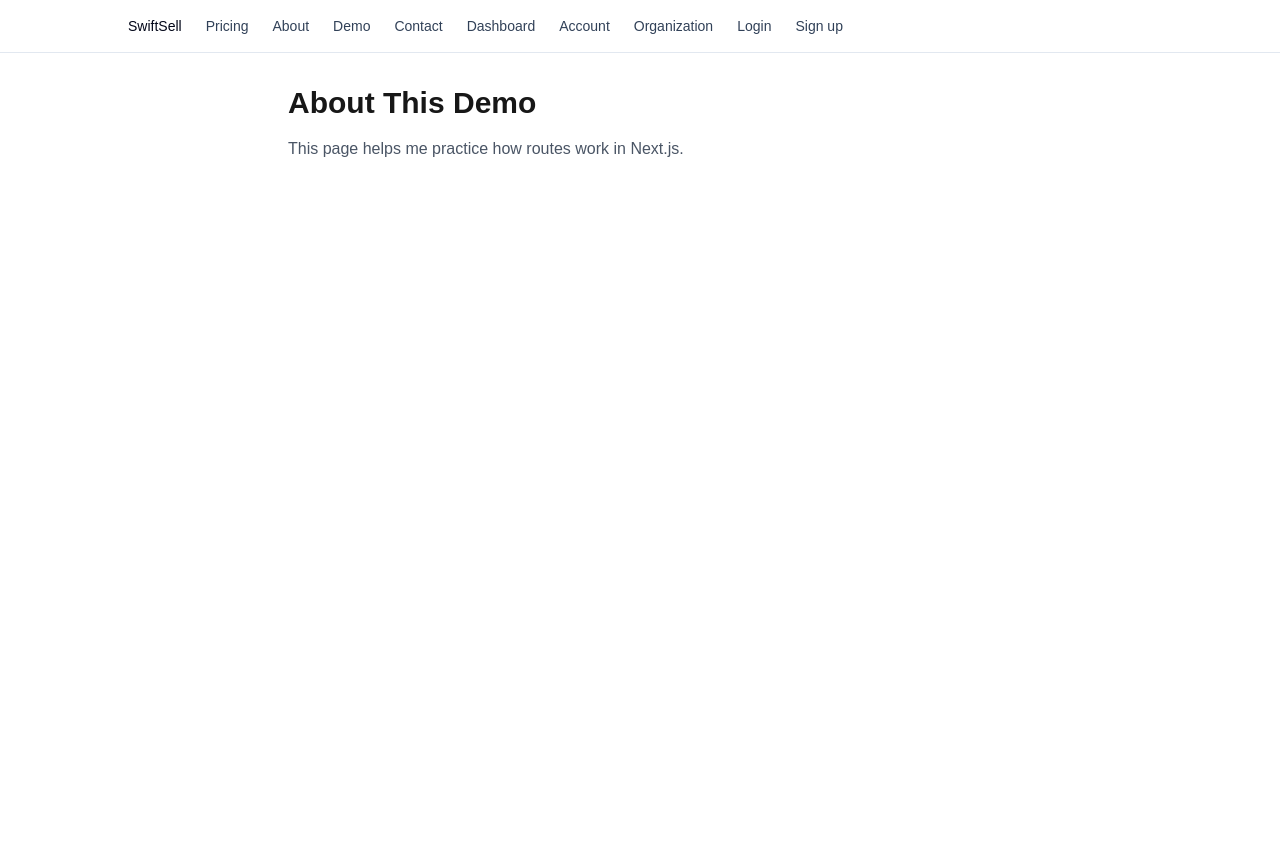
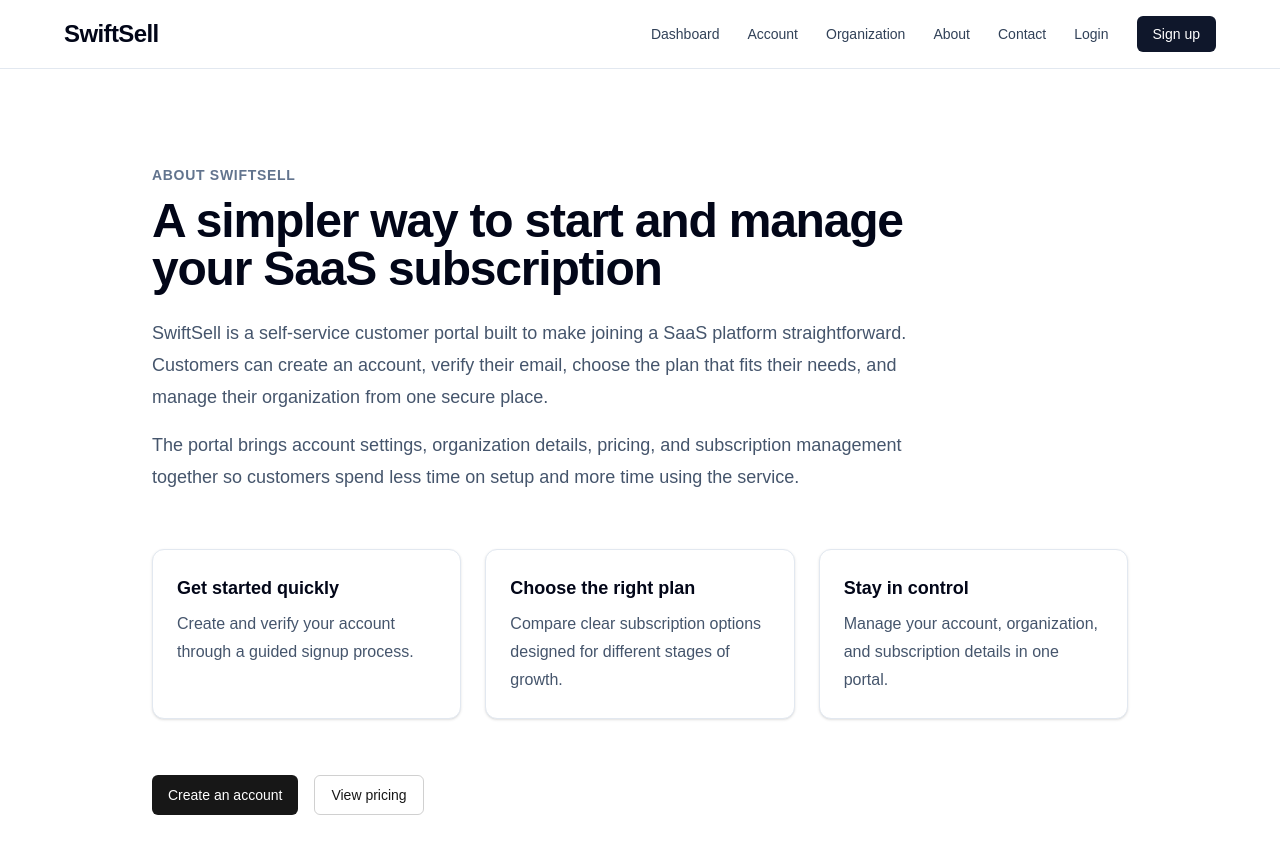
Before and after one commit to siddrentech/Saas-Intern-Project, a Next.js app: page /about in a window 1280 px wide. Shown: the top 854 px of the page. Before the commit the page ends 800 px from the top, so only its background shows below. Built offline with nearby package versions, Linux system fonts and the light colour scheme.

Commit message:
changed the formatting

```diff
--- a/app/about/page.tsx
+++ b/app/about/page.tsx
@@ -1,10 +1,50 @@
+import Link from "next/link"
+import { Button } from "@/components/ui/button"
+
 export default function AboutPage() {
   return (
-    <main className="mx-auto max-w-3xl p-8">
-      <h1 className="text-3xl font-bold">About This Demo</h1>
-      <p className="mt-4 text-gray-600">
-        This page helps me practice how routes work in Next.js.
-      </p>
+    <main className="mx-auto max-w-5xl px-6 py-16 md:py-24">
+      <section className="max-w-3xl">
+        <p className="text-sm font-semibold uppercase tracking-wider text-slate-500">
+          About SwiftSell
+        </p>
+        <h1 className="mt-3 text-4xl font-bold tracking-tight text-slate-950 md:text-5xl">
+          A simpler way to start and manage your SaaS subscription
+        </h1>
+        <p className="mt-6 text-lg leading-8 text-slate-600">
+          SwiftSell is a self-service customer portal built to make joining a
+          SaaS platform straightforward. Customers can create an account,
+          verify their email, choose the plan that fits their needs, and manage
+          their organization from one secure place.
+        </p>
+        <p className="mt-4 text-lg leading-8 text-slate-600">
+          The portal brings account settings, organization details, pricing,
+          and subscription management together so customers spend less time on
+          setup and more time using the service.
+        </p>
+      </section>
+
+      <section className="mt-14 grid gap-6 md:grid-cols-3">
+        {[
+          ["Get started quickly", "Create and verify your account through a guided signup process."],
+          ["Choose the right plan", "Compare clear subscription options designed for different stages of growth."],
+          ["Stay in control", "Manage your account, organization, and subscription details in one portal."],
+        ].map(([title, description]) => (
+          <article key={title} className="rounded-xl border border-slate-200 bg-white p-6 shadow-sm">
+            <h2 className="text-lg font-semibold text-slate-950">{title}</h2>
+            <p className="mt-2 leading-7 text-slate-600">{description}</p>
+          </article>
+        ))}
+      </section>
+
+      <section className="mt-14 flex flex-wrap gap-4">
+        <Button asChild>
+          <Link href="/signup">Create an account</Link>
+        </Button>
+        <Button variant="outline" asChild>
+          <Link href="/pricing">View pricing</Link>
+        </Button>
+      </section>
     </main>
   )
 }
--- a/app/contact/page.tsx
+++ b/app/contact/page.tsx
@@ -1,9 +1,61 @@
+import Link from "next/link"
+import { Button } from "@/components/ui/button"
+
 export default function ContactPage() {
   return (
-    <main className="mx-auto max-w-3xl p-8">
-      <h1 className="text-3xl font-bold">Contact</h1>
-      <p className="mt-4 text-gray-600">
-        This is a practice contact page for my SaaS portal project.
+    <main className="mx-auto max-w-5xl px-6 py-16 md:py-24">
+      <section className="max-w-3xl">
+        <p className="text-sm font-semibold uppercase tracking-wider text-slate-500">
+          Contact us
+        </p>
+        <h1 className="mt-3 text-4xl font-bold tracking-tight text-slate-950 md:text-5xl">
+          Connect with RenaissanceTech
+        </h1>
+        <p className="mt-6 text-lg leading-8 text-slate-600">
+          SwiftSell is developed by RenaissanceTech. Reach out to the team in
+          Dublin, Ohio, for product questions, support, or help finding the
+          right solution for your business.
+        </p>
+      </section>
+
+      <section className="mt-12 rounded-xl border border-slate-200 bg-white p-8 shadow-sm">
+        <h2 className="text-2xl font-semibold text-slate-950">
+          RenaissanceTech
+        </h2>
+        <address className="mt-4 space-y-2 not-italic text-slate-600">
+          <p>5695 Avery Road</p>
+          <p>Dublin, Ohio 43016</p>
+          <p>
+            <a className="font-medium text-slate-900 underline" href="tel:+16143891974">
+              614-389-1974
+            </a>
+          </p>
+        </address>
+
+        <div className="mt-8 flex flex-wrap gap-4">
+          <Button asChild>
+            <a href="https://renaissancetech.com/contact-us/" target="_blank" rel="noreferrer">
+              Contact RenaissanceTech
+            </a>
+          </Button>
+          <Button variant="outline" asChild>
+            <a
+              href="https://www.google.com/maps/search/?api=1&query=5695+Avery+Road+Dublin+Ohio+43016"
+              target="_blank"
+              rel="noreferrer"
+            >
+              Get directions
+            </a>
+          </Button>
+        </div>
+      </section>
+
+      <p className="mt-8 text-sm text-slate-500">
+        Want to learn more first?{" "}
+        <Link href="/about" className="font-medium text-slate-900 underline">
+          Read about SwiftSell
+        </Link>
+        .
       </p>
     </main>
   )
--- a/app/demo/page.tsx
+++ /dev/null
@@ -1,10 +0,0 @@
-export default function DemoPage() {
-  return (
-    <main className="mx-auto max-w-3xl p-8">
-      <h1 className="text-3xl font-bold">Demo</h1>
-      <p className="mt-4 text-gray-600">
-        This route is ready for the SwiftSell SaaS portal demo.
-      </p>
-    </main>
-  );
-}
--- a/app/layout.tsx
+++ b/app/layout.tsx
@@ -19,19 +19,25 @@ export default function RootLayout({
     >
       <body className="min-h-screen bg-slate-50 text-slate-950">
         <nav className="border-b border-slate-200 bg-white px-6 py-4">
-          <div className="mx-auto flex max-w-5xl flex-wrap items-center gap-x-6 gap-y-2 text-sm font-medium text-slate-700">
-            <Link href="/" className="text-slate-950">
+          <div className="mx-auto flex max-w-6xl flex-wrap items-center gap-x-7 gap-y-3 text-sm font-medium text-slate-700">
+            <Link
+              href="/"
+              className="mr-auto text-2xl font-bold tracking-tight text-slate-950"
+            >
               SwiftSell
             </Link>
-            <Link href="/pricing">Pricing</Link>
-            <Link href="/about">About</Link>
-            <Link href="/demo">Demo</Link>
-            <Link href="/contact">Contact</Link>
             <Link href="/dashboard">Dashboard</Link>
             <Link href="/settings/account">Account</Link>
             <Link href="/settings/organization">Organization</Link>
+            <Link href="/about">About</Link>
+            <Link href="/contact">Contact</Link>
             <Link href="/login">Login</Link>
-            <Link href="/signup">Sign up</Link>
+            <Link
+              href="/signup"
+              className="rounded-md bg-slate-900 px-4 py-2 text-white transition-colors hover:bg-slate-700"
+            >
+              Sign up
+            </Link>
           </div>
         </nav>
         {children}
```
